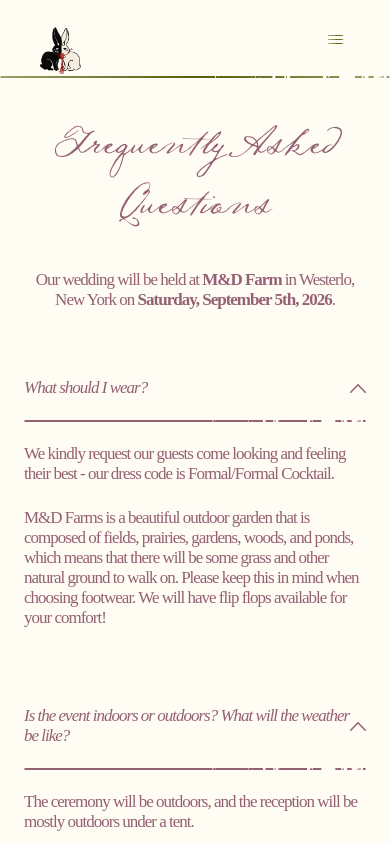
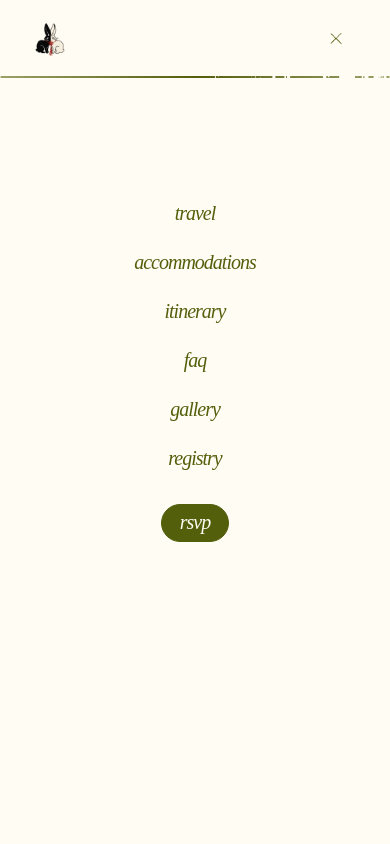
Before and after one commit to lav-ily/emily-daniel-2026, a Next.js app: page /faq in a window 390 px wide. Both pictures are taken after a click on the button 336 px from the left and 39 px from the top of the page. Built offline with nearby package versions, Linux system fonts and the light colour scheme.

Commit message:
Implement mobile menu functionality in Header component with updated styles for better responsiveness and user experience

```diff
--- a/app/components/Header.module.css
+++ b/app/components/Header.module.css
@@ -21,6 +21,8 @@
 }
 
 .logo img {
+  width: 100%;
+  height: 100%;
   object-fit: cover;
 }
 
@@ -64,11 +66,14 @@
   font-style: italic;
   font-size: 20px;
   color: #fffcf4;
-  text-align: center;
   letter-spacing: -1px;
   line-height: normal;
   text-decoration: none;
-  padding: 12px 18px 13px;
+  display: flex;
+  align-items: center;
+  justify-content: center;
+  height: 38px;
+  padding: 0 18px;
   border-radius: 22px;
   white-space: nowrap;
   background-color: #535f0b;
@@ -106,6 +111,97 @@
   height: 24px;
 }
 
+/* ── Mobile menu overlay ─────────────────────────── */
+
+.mobileMenu {
+  display: none;
+}
+
+.mobileMenuHeader {
+  position: relative;
+  height: 78px;
+  display: flex;
+  align-items: center;
+}
+
+.mobileMenuLogo {
+  position: absolute;
+  left: 26px;
+  top: 50%;
+  transform: translateY(-50%);
+  width: 50px;
+  height: 50px;
+  display: block;
+}
+
+.mobileMenuLogo img {
+  width: 100%;
+  height: 100%;
+  object-fit: cover;
+}
+
+.closeButton {
+  position: absolute;
+  right: 42px;
+  top: 50%;
+  transform: translateY(-50%);
+  background: none;
+  border: none;
+  cursor: pointer;
+  padding: 0;
+  width: 24px;
+  height: 24px;
+}
+
+.mobileMenuNav {
+  display: flex;
+  flex-direction: column;
+  align-items: center;
+  gap: 34px;
+  padding-top: calc(22.22vh - 78px + 14px);
+}
+
+.mobileMenuLinks {
+  display: flex;
+  flex-direction: column;
+  align-items: center;
+  gap: 26px;
+  list-style: none;
+}
+
+.mobileMenuLink {
+  font-family: 'Times New Roman', 'Times', Georgia, serif;
+  font-style: italic;
+  font-size: 20px;
+  color: #535f0b;
+  text-align: center;
+  letter-spacing: -1px;
+  line-height: normal;
+  text-decoration: none;
+  padding: 12px 18px 13px;
+  border-radius: 39px;
+  white-space: nowrap;
+}
+
+.mobileMenuRsvp {
+  font-family: 'Times New Roman', 'Times', Georgia, serif;
+  font-style: italic;
+  font-size: 20px;
+  color: #fffcf4;
+  letter-spacing: -1px;
+  line-height: normal;
+  text-decoration: none;
+  display: flex;
+  align-items: center;
+  justify-content: center;
+  height: 38px;
+  padding: 0 18px;
+  border-radius: 22px;
+  white-space: nowrap;
+  background-color: #535f0b;
+  border: 1px solid #535f0b;
+}
+
 @media (max-width: 833px) {
   .header {
     height: 78px;
@@ -124,4 +220,12 @@
   .hamburger {
     display: block;
   }
+
+  .mobileMenu {
+    display: block;
+    position: fixed;
+    inset: 0;
+    background-color: #fffcf4;
+    z-index: 20;
+  }
 }
--- a/app/components/Header.tsx
+++ b/app/components/Header.tsx
@@ -1,3 +1,6 @@
+"use client";
+
+import { useState } from "react";
 import Image from "next/image";
 import Link from "next/link";
 import styles from "./Header.module.css";
@@ -12,7 +15,10 @@ const NAV_ITEMS = [
 ] as const;
 
 export default function Header() {
+  const [menuOpen, setMenuOpen] = useState(false);
+
   return (
+    <>
       <header className={styles.header}>
         <Link href="/" className={styles.logo}>
           <Image
@@ -38,7 +44,11 @@ export default function Header() {
           </Link>
         </nav>
 
-      <button className={styles.hamburger} aria-label="Open menu">
+        <button
+          className={styles.hamburger}
+          aria-label="Open menu"
+          onClick={() => setMenuOpen(true)}
+        >
           <Image
             src="/images/hamburger-menu.svg"
             alt=""
@@ -57,5 +67,65 @@ export default function Header() {
           />
         </div>
       </header>
+
+      {menuOpen && (
+        <div className={styles.mobileMenu}>
+          <div className={styles.mobileMenuHeader}>
+            <Link href="/" className={styles.mobileMenuLogo}>
+              <Image
+                src="/images/bunnies.png"
+                alt="Emily & Daniel"
+                width={50}
+                height={50}
+              />
+            </Link>
+            <button
+              className={styles.closeButton}
+              aria-label="Close menu"
+              onClick={() => setMenuOpen(false)}
+            >
+              <Image
+                src="/images/close-menu.svg"
+                alt=""
+                width={24}
+                height={24}
+                aria-hidden="true"
+              />
+            </button>
+            <div className={styles.borderLine}>
+              <Image
+                src="/images/line-header.svg"
+                alt=""
+                fill
+                aria-hidden="true"
+              />
+            </div>
+          </div>
+
+          <nav className={styles.mobileMenuNav}>
+            <ul className={styles.mobileMenuLinks}>
+              {NAV_ITEMS.map((item) => (
+                <li key={item.label}>
+                  <Link
+                    href={item.href}
+                    className={styles.mobileMenuLink}
+                    onClick={() => setMenuOpen(false)}
+                  >
+                    {item.label}
+                  </Link>
+                </li>
+              ))}
+            </ul>
+            <Link
+              href="/rsvp"
+              className={styles.mobileMenuRsvp}
+              onClick={() => setMenuOpen(false)}
+            >
+              rsvp
+            </Link>
+          </nav>
+        </div>
+      )}
+    </>
   );
 }
```
Also changed, not shown: public/images/close-menu.svg (added). Lines whose indentation alone changed are shown as unchanged.
